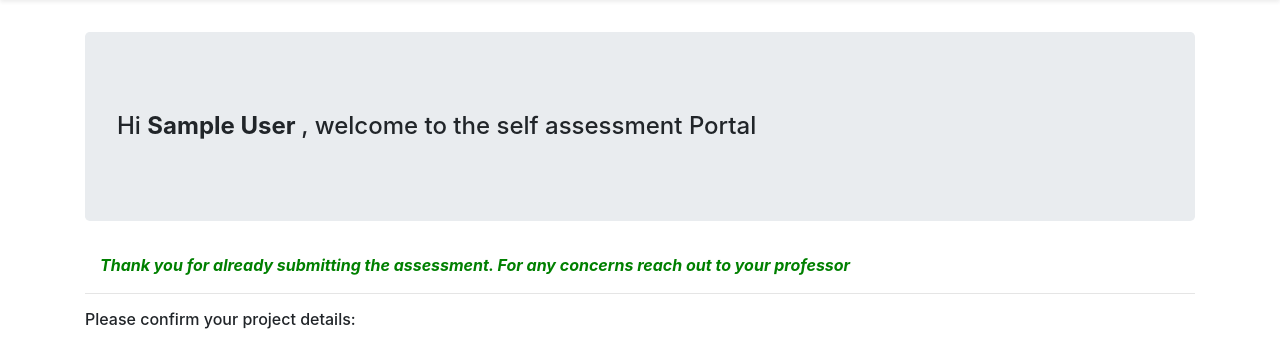
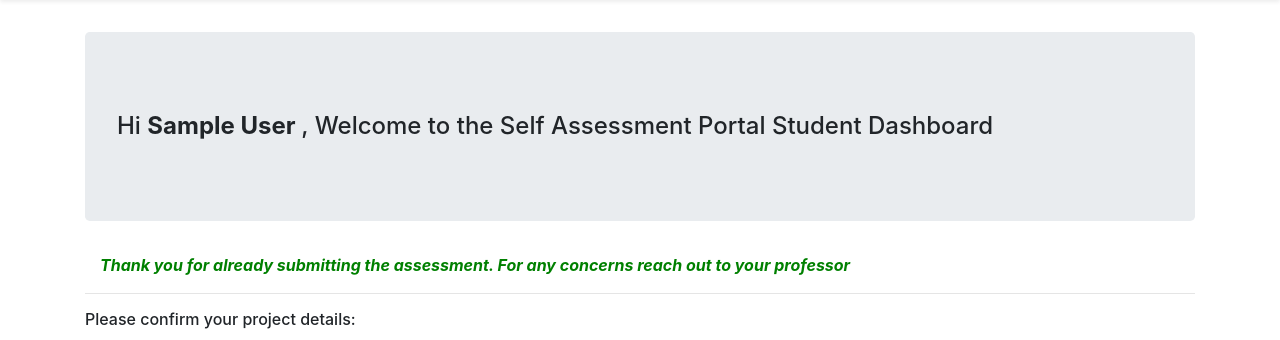
Before and after one commit to Singh-Ish/selfassessment, a Flask app: template sapp/templates/dash/sdash.html in a window 1280 px wide. Shown: the part 83-423 px from the top of the page. Run offline with Flask 2, Linux system fonts and the light colour scheme; the template is opened without the code that fills it: most values are stand-ins (such as "Sample title", 1, 10 or a date in 2020); some libraries are stand-ins or nearby versions; some web fonts are replaced.

Commit message:
diabling the faculty dashboard

```diff
--- a/sapp/templates/dash/admindash.html
+++ b/sapp/templates/dash/admindash.html
@@ -4,7 +4,7 @@
 
 
 <div class="jumbotron">
-    <p> <h4> Hey <b> {{user.firstName}} {{user.lastName}}</b>, welcome to self assessmnet Admin dashboard </h4><p>
+    <p> <h4> Hey <b> {{user.firstName}} {{user.lastName}}</b>, Welcome to Self Assessmnet Admin Dashboard </h4><p>
 </div>
 
 
--- a/sapp/templates/dash/sdash.html
+++ b/sapp/templates/dash/sdash.html
@@ -2,7 +2,7 @@
 
 {% block content %}
     <div class="jumbotron">
-      <p> <h4> Hi <b> {{ sdata.firstName }} {{ sdata.lastName }} </b>, welcome to the self assessment Portal </h4></p>
+      <p> <h4> Hi <b> {{ sdata.firstName }} {{ sdata.lastName }} </b>, Welcome to the Self Assessment Portal Student Dashboard </h4></p>
 
     </div>
 
--- a/sapp/templates/includes/nav.html
+++ b/sapp/templates/includes/nav.html
@@ -80,8 +80,9 @@
     {% if session['role']=='student' %}
     <a class="p-2 text-dark" href="{{ url_for('sdash') }}">Student Dashboard</a>
     {% else %}
-
+    <!--
     <a class="p-2 text-dark" href="{{ url_for('fdash') }}">Faculty Dashboard</a>
+    -->
     <a class="p-2 text-dark" href="{{ url_for('admindash') }}">Admin</a>
 
     {% endif %}
```
